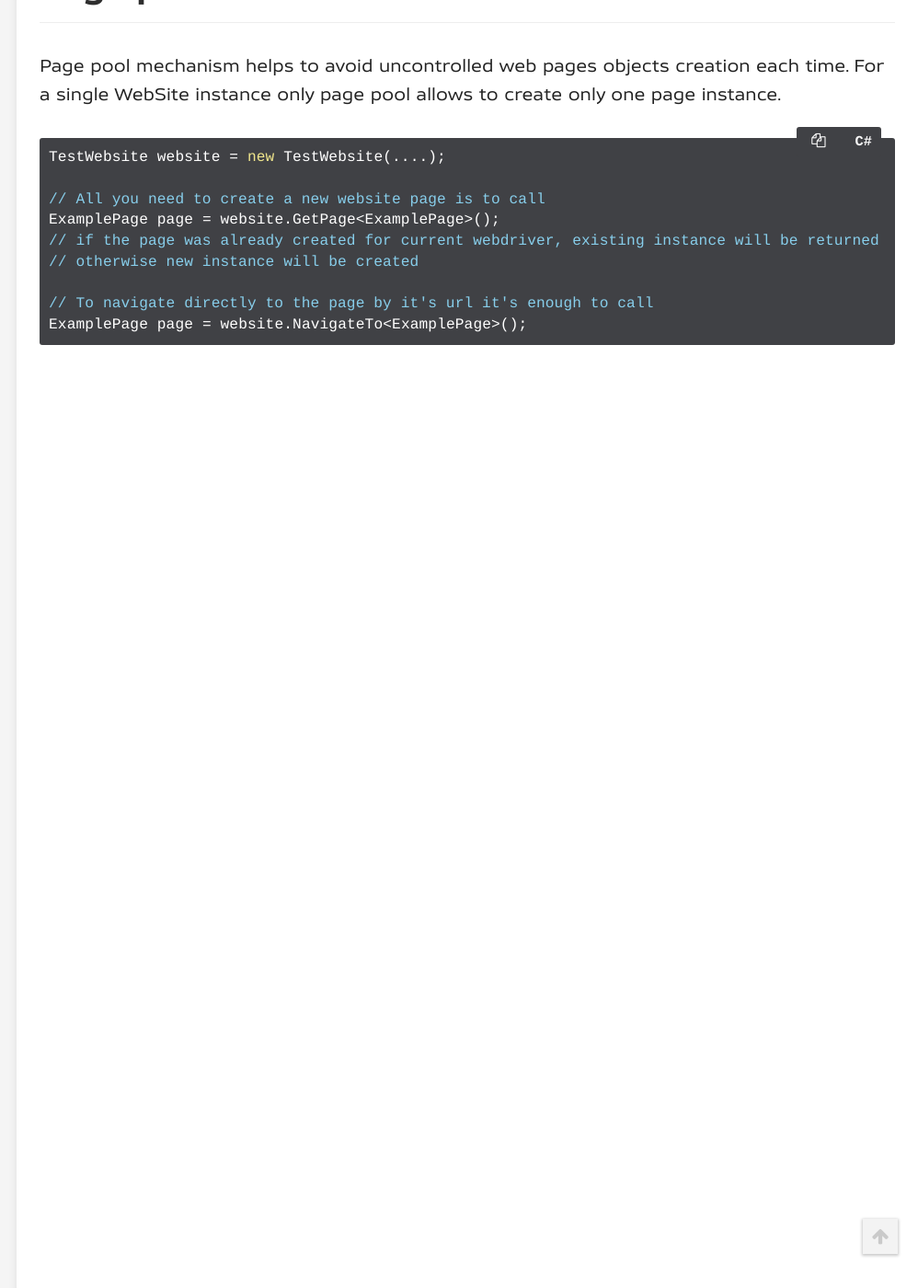
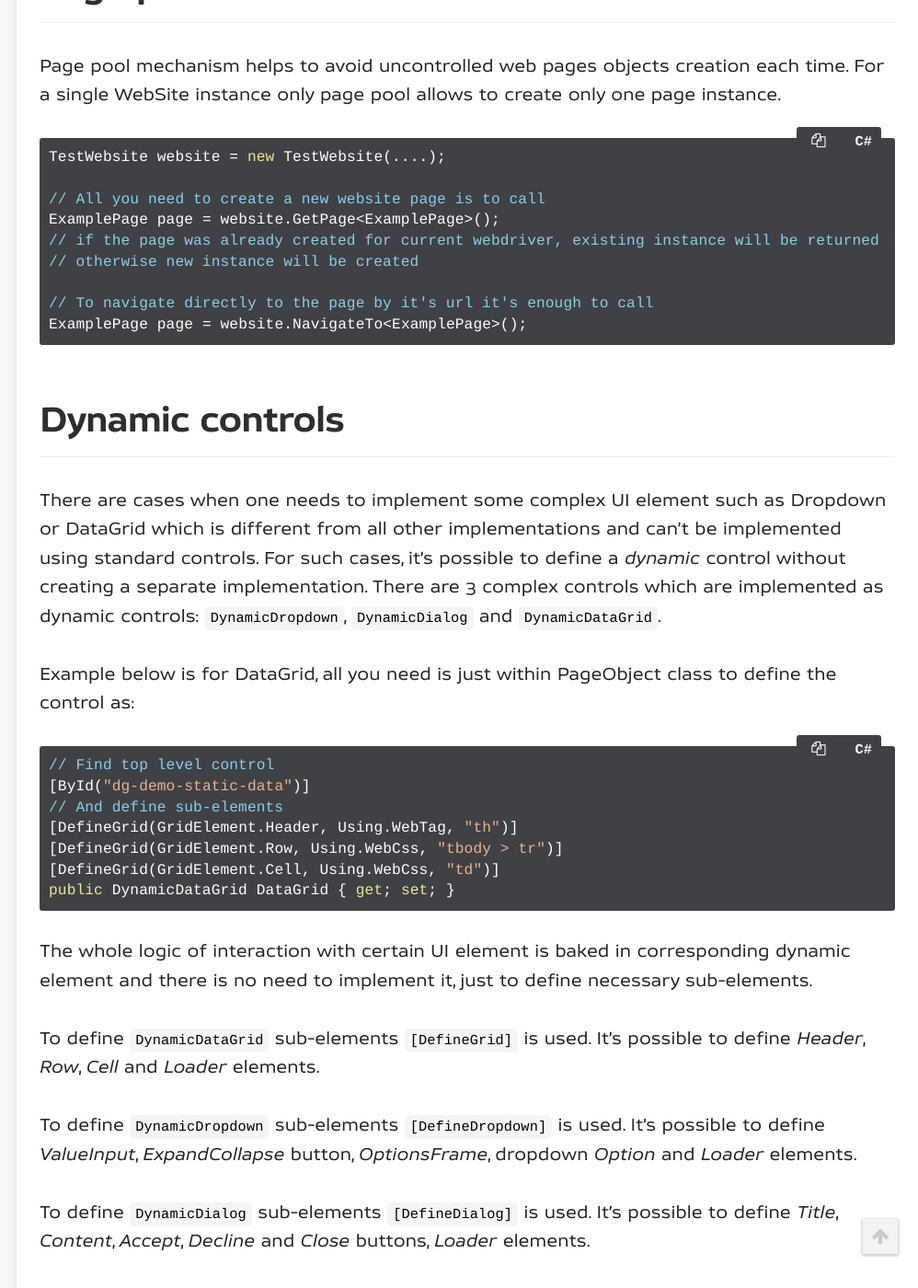
Before and after one commit to Unicorn-TAF/docs, a Jekyll site: the page built from _docs/ui/ui-web.md, in a window 1280 px wide and 1400 px high, scrolled down 2318 px. Shown: the whole window at 92% size, without its empty margins (282-1280 px from the left). Built offline with Jekyll 4.4.1, drawn with Linux system fonts in a browser that asks for light colours; some web fonts are replaced.

Commit message:
added backend release notes, added Dynamic controls documentation

````diff
--- a/_docs/ui/ui-web.md
+++ b/_docs/ui/ui-web.md
@@ -84,3 +84,26 @@ ExamplePage page = website.GetPage<ExamplePage>();
 // To navigate directly to the page by it's url it's enough to call
 ExamplePage page = website.NavigateTo<ExamplePage>();
 ```
+
+## Dynamic controls
+There are cases when one needs to implement some complex UI element such as Dropdown or DataGrid which is different from all other implementations and can't be implemented using standard controls. For such cases, it's possible to define a _dynamic_ control without creating a separate implementation. There are 3 complex controls which are implemented as dynamic controls: `DynamicDropdown`, `DynamicDialog` and `DynamicDataGrid`.
+
+Example below is for DataGrid, all you need is just within PageObject class to define the control as:
+
+```csharp
+// Find top level control
+[ById("dg-demo-static-data")]
+// And define sub-elements
+[DefineGrid(GridElement.Header, Using.WebTag, "th")]
+[DefineGrid(GridElement.Row, Using.WebCss, "tbody > tr")]
+[DefineGrid(GridElement.Cell, Using.WebCss, "td")]
+public DynamicDataGrid DataGrid { get; set; }
+```
+
+The whole logic of interaction with certain UI element is baked in corresponding dynamic element and there is no need to implement it, just to define necessary sub-elements.
+
+To define `DynamicDataGrid` sub-elements `[DefineGrid]` is used. It's possible to define _Header_, _Row_, _Cell_ and _Loader_ elements.
+
+To define `DynamicDropdown` sub-elements `[DefineDropdown]` is used. It's possible to define _ValueInput_, _ExpandCollapse_ button, _OptionsFrame_, dropdown _Option_ and _Loader_ elements.
+
+To define `DynamicDialog` sub-elements `[DefineDialog]` is used. It's possible to define _Title_, _Content_, _Accept_, _Decline_ and _Close_ buttons, _Loader_ elements.
````
Also changed, not shown: _posts/2025-03-13-backend-3.1.0.md (added, +18 -0 lines).
